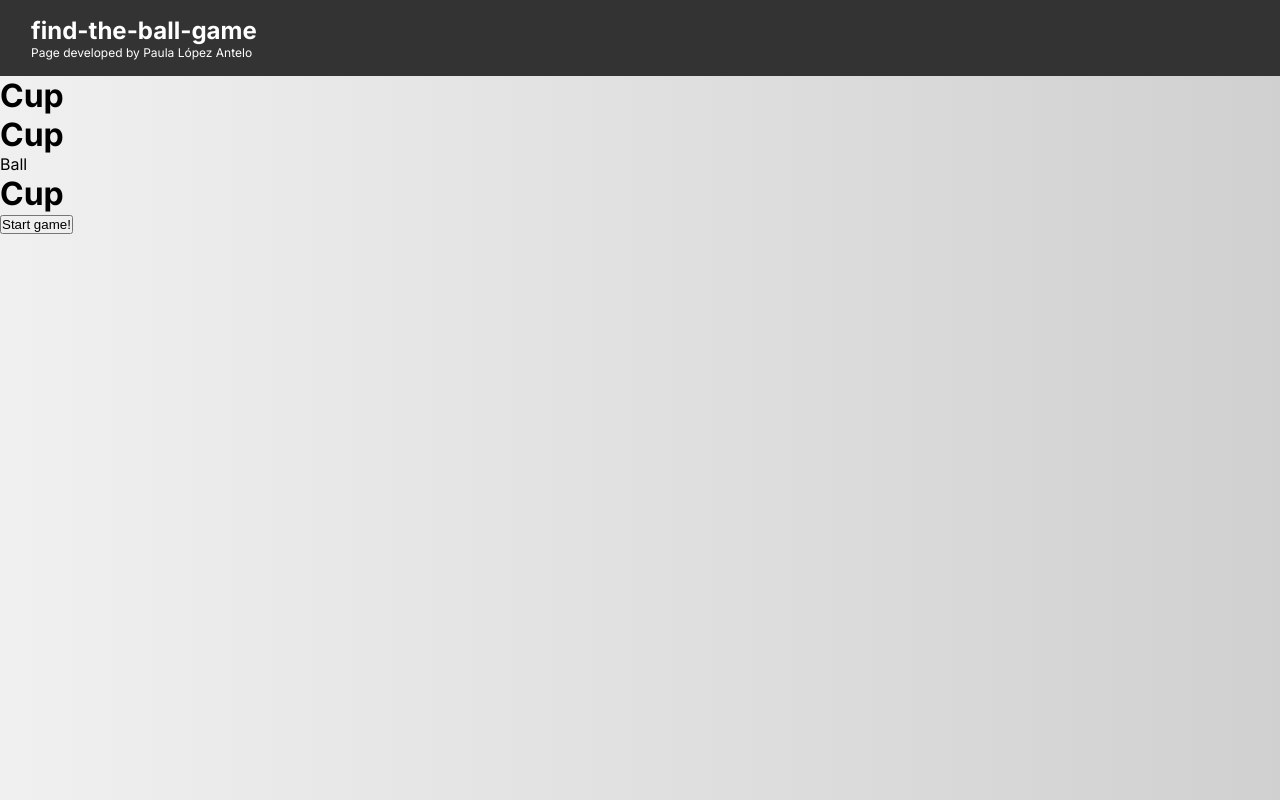
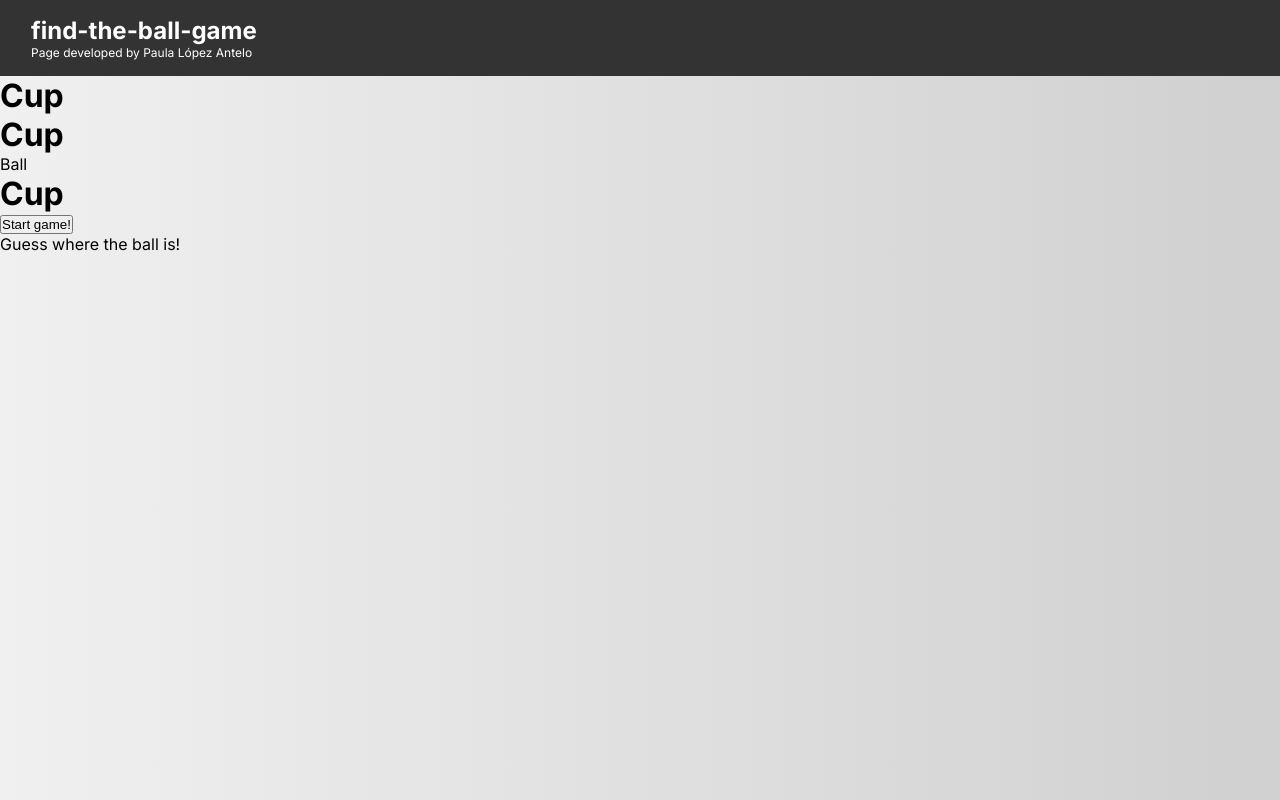
Before and after one commit to Lunnatica/find-the-ball-game, a Next.js app: page / in a window 1280 px wide. Built offline with nearby package versions, Linux system fonts and the light colour scheme.

Commit message:
feat: show user message

```diff
--- a/src/components/GameArea/GameArea.tsx
+++ b/src/components/GameArea/GameArea.tsx
@@ -13,6 +13,19 @@ const INITIAL_NUMBER_OF_CUPS = 3;
 
 const chooseRandomCup = (numberOfCups: number): number =>
   Math.floor(Math.random() * numberOfCups);
+
+const renderUserMessage = (gameState: GameState) => {
+  switch (gameState) {
+    case "win":
+      return <p aria-live="polite">You win!</p>;
+    case "lose":
+      return <p aria-live="polite">You lose!</p>;
+    case "shuffling":
+      return <p aria-live="polite">Shuffling...</p>;
+    default:
+      return <p aria-live="polite">Guess where the ball is!</p>;
+  }
+};
 
 export const GameArea: React.FC = () => {
   const [cupWithBall, setCupWithBall] = useState<number | undefined>();
@@ -39,6 +52,7 @@ export const GameArea: React.FC = () => {
           Start game!
         </button>
       )}
+      {renderUserMessage(gameState)}
     </main>
   );
 };
```
Also changed, not shown: 1 other file (tests, documents, lock files or other folders).
